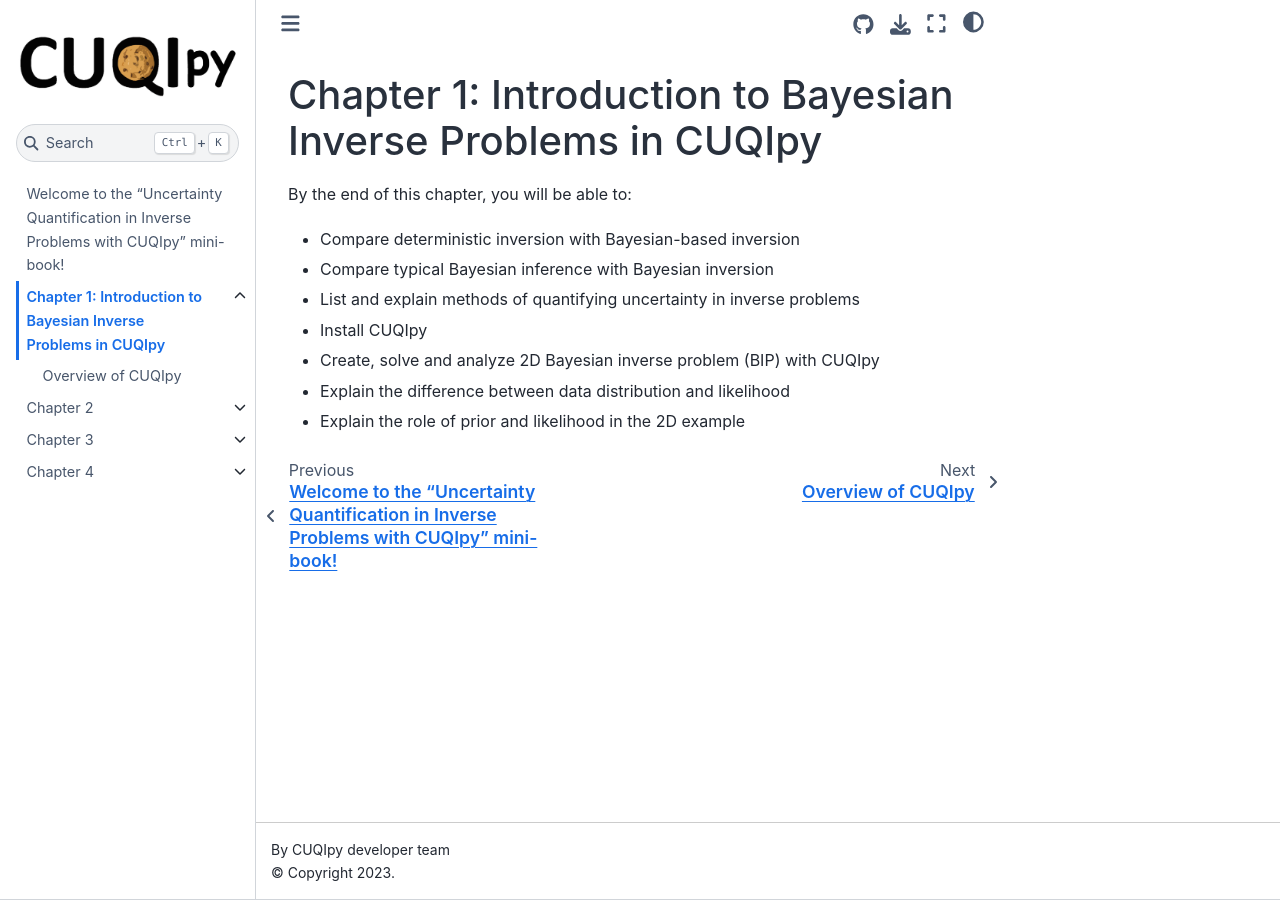
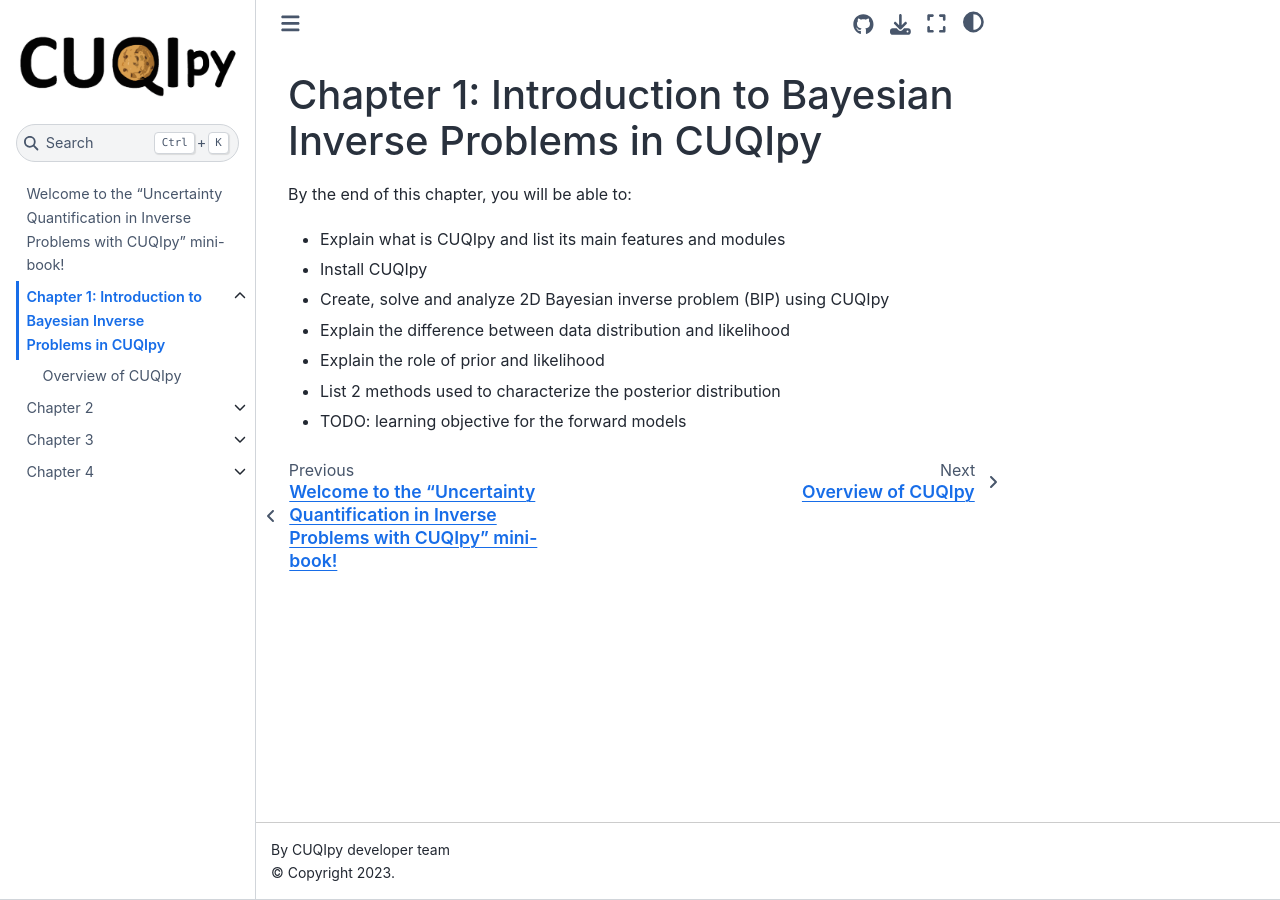
Before and after one commit to amal-ghamdi/CUQI-Book-test, a Jupyter Book: the page built from chapter01/chapter01.md, in a window 1280 px wide. Built offline with Jupyter Book 1.0.4 settings and Sphinx 7.4.7 and the Sphinx Book theme 1.1.4, drawn with Linux system fonts in a browser that asks for light colours; pages that are not in the unit, such as notebooks, are missing from menus.

Commit message:
update learning objectives

```diff
--- a/chapter01/chapter01.md
+++ b/chapter01/chapter01.md
@@ -2,10 +2,10 @@
 
 By the end of this chapter, you will be able to:
 
-- Compare deterministic inversion with Bayesian-based inversion
-- Compare typical Bayesian inference with Bayesian inversion
-- List and explain methods of quantifying uncertainty in inverse problems
+- Explain what is CUQIpy and list its main features and modules
 - Install CUQIpy
-- Create, solve and analyze 2D Bayesian inverse problem (BIP) with CUQIpy
+- Create, solve and analyze 2D Bayesian inverse problem (BIP) using CUQIpy
 - Explain the difference between data distribution and likelihood
-- Explain the role of prior and likelihood in the 2D example
+- Explain the role of prior and likelihood
+- List 2 methods used to characterize the posterior distribution
+- TODO: learning objective for the forward models
```
